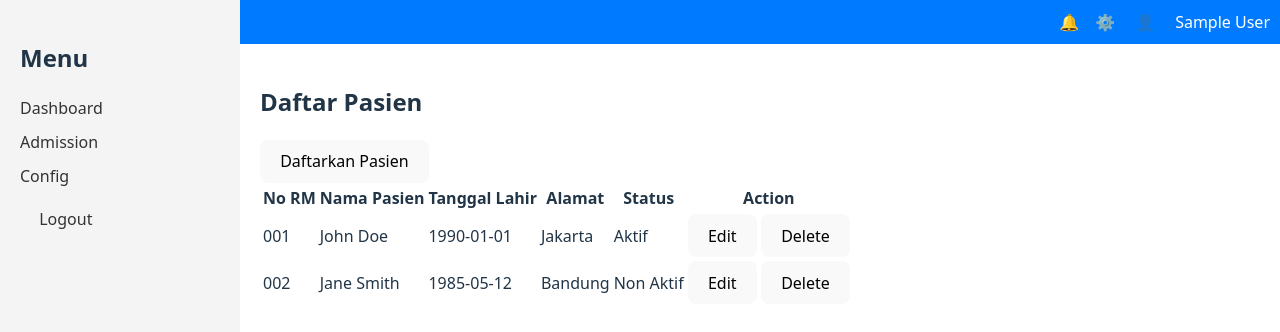
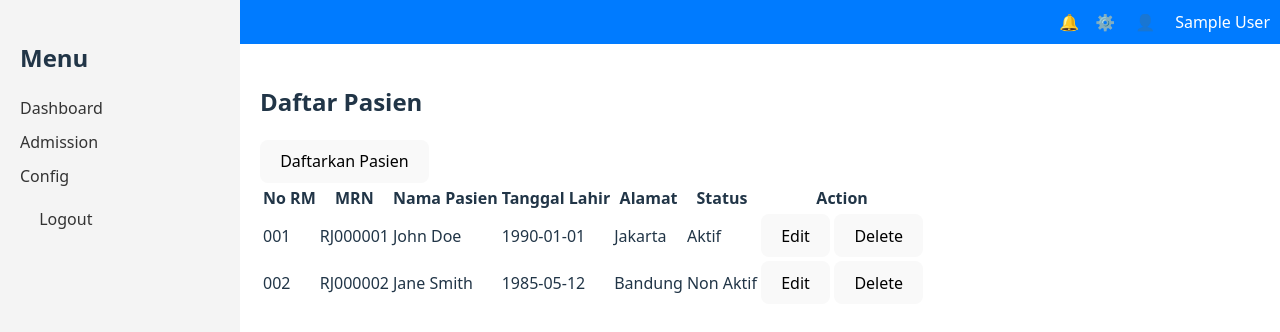
Before and after one commit to fardilk/his-frontend, a React (Vite) app: page /admission/daftar-pasien in a window 1280 px wide. Shown: the top 332 px of the page. Built offline with nearby package versions, Linux system fonts and the light colour scheme; sample sign-in values are in the browser's storage.

Commit message:
Add MRN column to patient list

```diff
--- a/src/pages/admission/DaftarPasien.tsx
+++ b/src/pages/admission/DaftarPasien.tsx
@@ -2,6 +2,7 @@ import { useNavigate } from 'react-router-dom'
 
 interface Pasien {
   noRm: string
+  mrn: string
   nama: string
   tanggalLahir: string
   alamat: string
@@ -11,6 +12,7 @@ interface Pasien {
 const mockData: Pasien[] = [
   {
     noRm: '001',
+    mrn: 'RJ000001',
     nama: 'John Doe',
     tanggalLahir: '1990-01-01',
     alamat: 'Jakarta',
@@ -18,6 +20,7 @@ const mockData: Pasien[] = [
   },
   {
     noRm: '002',
+    mrn: 'RJ000002',
     nama: 'Jane Smith',
     tanggalLahir: '1985-05-12',
     alamat: 'Bandung',
@@ -38,6 +41,7 @@ const DaftarPasien: React.FC = () => {
         <thead>
           <tr>
             <th>No RM</th>
+            <th>MRN</th>
             <th>Nama Pasien</th>
             <th>Tanggal Lahir</th>
             <th>Alamat</th>
@@ -49,6 +53,7 @@ const DaftarPasien: React.FC = () => {
           {mockData.map((p, index) => (
             <tr key={index}>
               <td>{p.noRm}</td>
+              <td>{p.mrn}</td>
               <td>{p.nama}</td>
               <td>{p.tanggalLahir}</td>
               <td>{p.alamat}</td>
```
